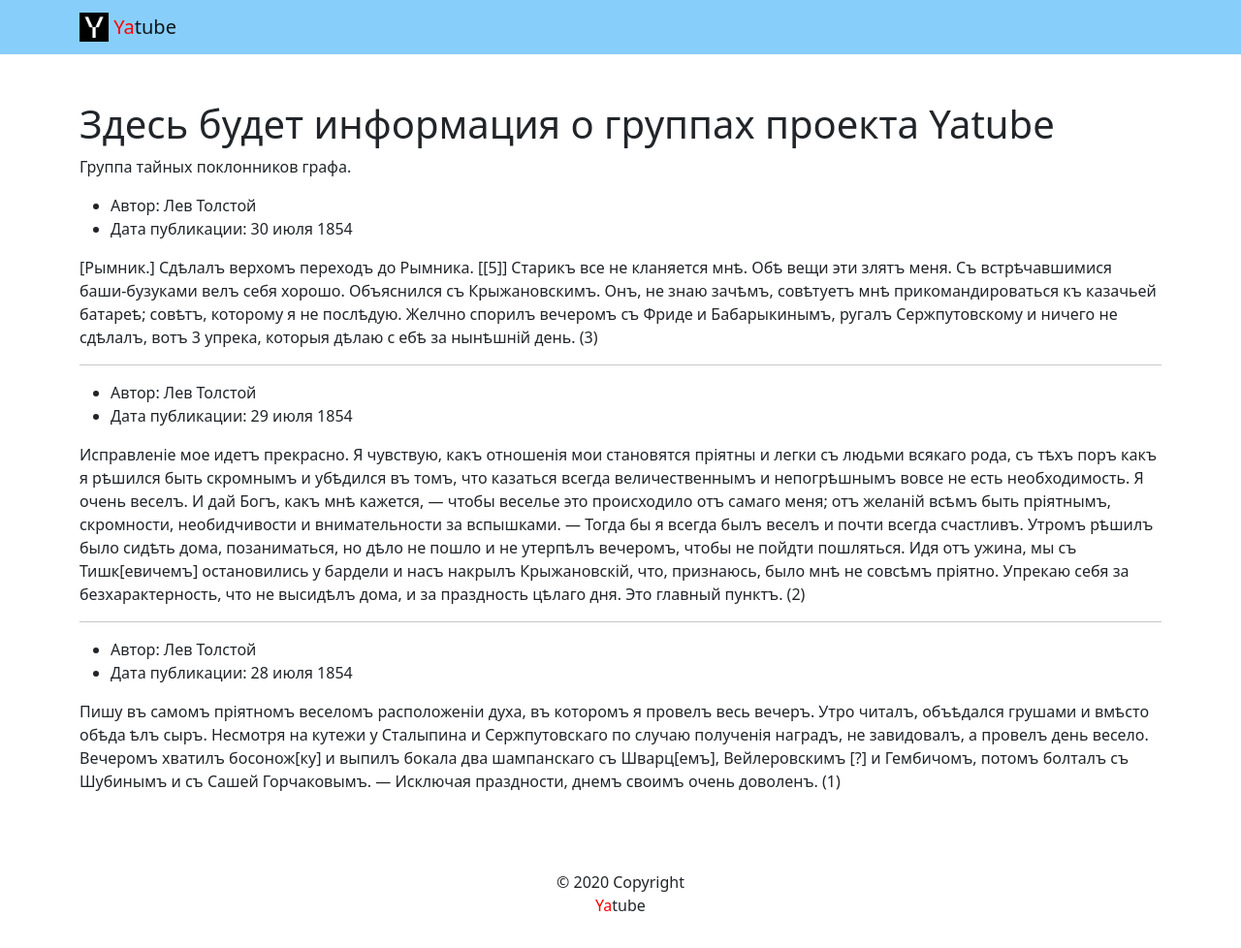
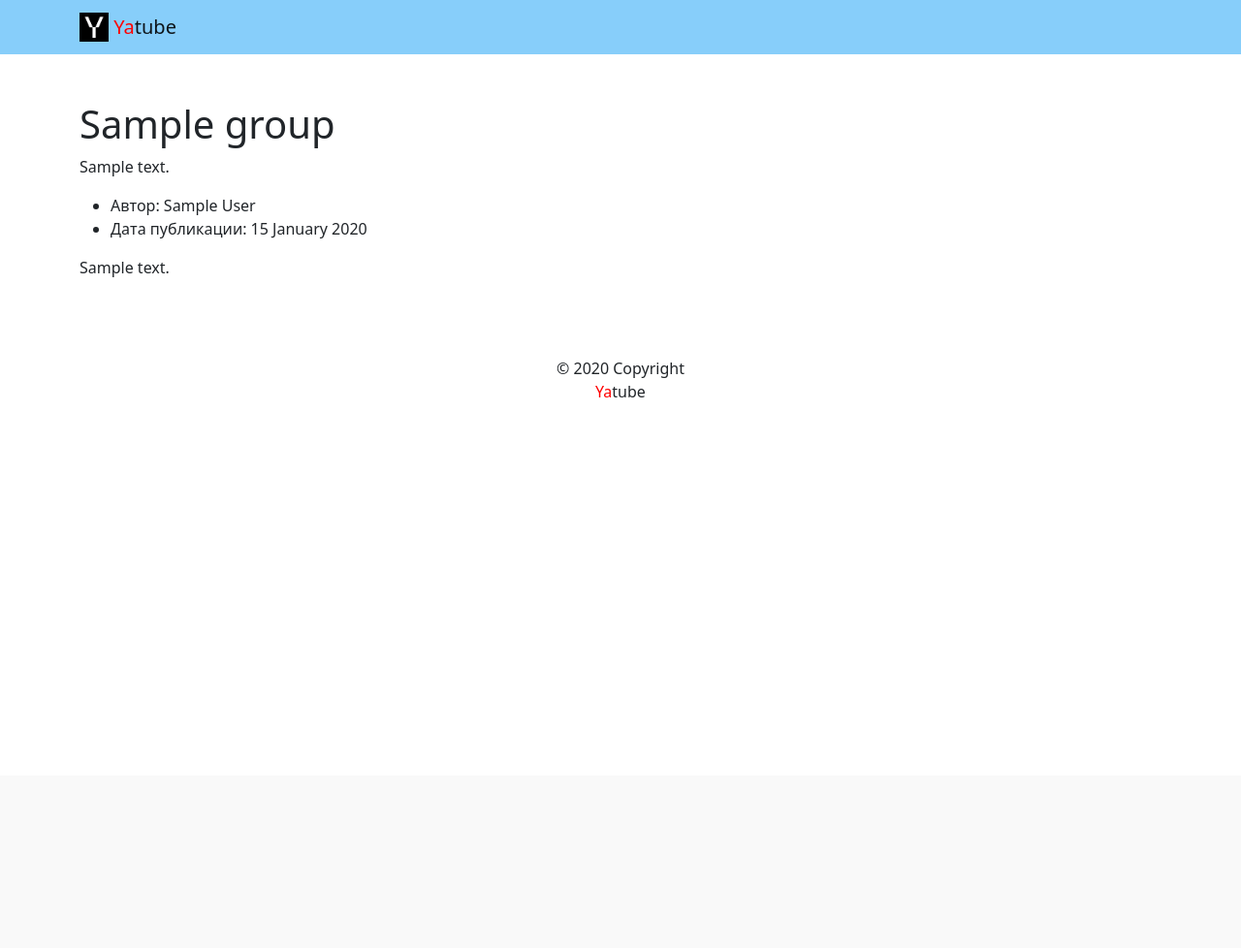
Before and after one commit to nikdubinin/yatube_project, a Django app: a page that uses yatube/templates/posts/group_list.html in a window 1280 px wide. Shown: the whole page at 97% size. After the commit the page ends 410 px from the top, so only its background shows below. Run offline with Django 3.2, Linux system fonts and the light colour scheme; tables that the repository leaves empty hold one stand-in row (values such as "Sample post"); some libraries are stand-ins or nearby versions.

Commit message:
Transfer from laptop to PC commit

```diff
--- a/yatube/posts/models.py
+++ b/yatube/posts/models.py
@@ -4,6 +4,15 @@ from django.contrib.auth import get_user_model
 # Create your models here.
 
 User = get_user_model()
+
+
+class Group(models.Model):
+    title = models.CharField(max_length=200)
+    slug = models.TextField()
+    description = models.TextField()
+
+    def __str__(self) -> str:
+        return self.title
 
 
 class Post(models.Model):
@@ -14,3 +23,10 @@ class Post(models.Model):
         on_delete=models.CASCADE,
         related_name='posts'
     )
+    group = models.ForeignKey(
+        Group,
+        blank = True,
+        null = True,
+        on_delete = models.CASCADE,
+        related_name = 'posts',
+    )
--- a/yatube/posts/urls.py
+++ b/yatube/posts/urls.py
@@ -9,6 +9,6 @@ from . import views
 app_name = 'posts'
 
 urlpatterns = [
-    path('group/<slug:pk>/', views.group_posts, name='group_posts'),
+    path('group/<slug:slug>/', views.group_posts, name='group_list'),
     path('', views.index, name='index'),
 ]
--- a/yatube/posts/views.py
+++ b/yatube/posts/views.py
@@ -1,26 +1,40 @@
-from django.shortcuts import render
+from django.shortcuts import render, get_object_or_404
+# Импортируем модель, чтобы обратиться к ней
+from .models import Post, Group
 
 
 # Главная страница
 def index(request):
+    # Одна строка вместо тысячи слов на SQL:
+    # в переменную posts будет сохранена выборка из 10 объектов модели Post,
+    # отсортированных по полю pub_date по убыванию (от больших значений к меньшим)
     template = 'posts/index.html'
-    title = 'Это главная страница проекта Yatube'
+    posts = Post.objects.order_by('-pub_date')[:10]
 
     context = {
         # В словарь можно передать переменную
-        'title': title,
+        'posts': posts,
                }
 
     return render(request, template, context)
 
 
-def group_posts(request, pk):
+def group_posts(request, slug):
+    # Функция get_object_or_404 получает по заданным критериям объект
+    # из базы данных или возвращает сообщение об ошибке, если объект не найден.
+    # В нашем случае в переменную group будут переданы объекты модели Group,
+    # поле slug у которых соответствует значению slug в запросе
+    group = get_object_or_404(Group, slug=slug)
     template = 'posts/group_list.html'
-    title = 'Здесь будет информация о группах проекта Yatube'
+    # Метод .filter позволяет ограничить поиск по критериям.
+    # Это аналог добавления
+    # условия WHERE group_id = {group_id}
+    posts = Post.objects.filter(group=group).order_by('-pub_date')[:10]
 
     context = {
         # В словарь можно передать переменную
-        'title': title,
+        'group' : group,
+        'posts': posts,
                }
 
     return render(request, template, context)
--- a/yatube/templates/posts/group_list.html
+++ b/yatube/templates/posts/group_list.html
@@ -13,76 +13,32 @@
     <meta name="theme-color" content="#ffffff">
     <!-- Подключен файл со стандартными стилями бустрап -->
     <link rel="stylesheet" href="{% static 'css/bootstrap.min.css' %}">
-    <title>{{ title }}</title>
+    <title>{{ group.title }}</title>
 {% endblock %}
 
 {% block content %}
       <!-- класс py-5 создает отступы сверху и снизу блока -->
       <div class="container py-5">
-        <h1>{{ title }}</h1>
+        <h1>{{ group.title }}</h1>
         <p>
-          Группа тайных поклонников графа.
+          {{ group.description }}
         </p>
+        {% for post in posts %}
         <article>
           <ul>
             <li>
-              Автор: Лев Толстой
+              Автор: {{ post.author.get_full_name }}
             </li>
             <li>
-              Дата публикации: 30 июля 1854
+              Дата публикации: {{ post.pub_date|date:"d E Y" }}
             </li>
           </ul>
           <p>
-            [Рымник.] Сдѣлалъ верхомъ переходъ до Рымника. [[5]] Старикъ все не кланяется мнѣ.
-            Обѣ вещи эти злятъ меня. Съ встрѣчавшимися баши-бузуками велъ себя хорошо.
-            Объяснился съ Крыжановскимъ. Онъ, не знаю зачѣмъ, совѣтуетъ мнѣ прикомандироваться
-            къ казачьей батареѣ; совѣтъ, которому я не послѣдую. Желчно спорилъ вечеромъ съ Фриде
-            и Бабарыкинымъ, ругалъ Сержпутовскому и ничего не сдѣлалъ, вотъ 3 упрека, которыя дѣлаю с
-            ебѣ за нынѣшній день. (3)
+            {{ post.text }}
           </p>
+          {% if not forloop.last %}<hr>{% endif %}
         </article>
-        <hr>
-        <article>
-          <ul>
-            <li>
-              Автор: Лев Толстой
-            </li>
-            <li>
-              Дата публикации: 29 июля 1854
-            </li>
-          </ul>
-          <p>
-            Исправленіе мое идетъ прекрасно. Я чувствую, какъ отношенія мои становятся пріятны и легки
-            съ людьми всякаго рода, съ тѣхъ поръ какъ я рѣшился быть скромнымъ и убѣдился въ томъ,
-            что казаться всегда величественнымъ и непогрѣшнымъ вовсе не есть необходимость. Я очень
-            веселъ. И дай Богъ, какъ мнѣ кажется, — чтобы веселье это происходило отъ самаго меня;
-            отъ желаній всѣмъ быть пріятнымъ, скромности, необидчивости и внимательности за вспышками.
-            — Тогда бы я всегда былъ веселъ и почти всегда счастливъ.
-            Утромъ рѣшилъ было сидѣть дома, позаниматься, но дѣло не пошло и не утерпѣлъ вечеромъ,
-            чтобы не пойдти пошляться. Идя отъ ужина, мы съ Тишк[евичемъ] остановились у бардели и насъ
-            накрылъ Крыжановскій, что, признаюсь, было мнѣ не совсѣмъ пріятно. Упрекаю себя за
-            безхарактерность, что не высидѣлъ дома, и зa праздность цѣлаго дня. Это главный пунктъ. (2)
-          </p>
-        </article>
-        <hr>
-        <article>
-          <ul>
-            <li>
-              Автор: Лев Толстой
-            </li>
-            <li>
-              Дата публикации: 28 июля 1854
-            </li>
-          </ul>
-          <p>
-            Пишу въ самомъ пріятномъ веселомъ расположеніи духа, въ которомъ я провелъ весь вечеръ.
-            Утро читалъ, объѣдался грушами и вмѣсто обѣда ѣлъ сыръ. Несмотря на кутежи у Сталыпина и
-            Сержпутовскаго по случаю полученія наградъ, не завидовалъ, а провелъ день весело. Вечеромъ
-            хватилъ босонож[ку] и выпилъ бокала два шампанскаго съ Шварц[емъ], Вейлеровскимъ [?] и
-            Гембичомъ, потомъ болталъ съ Шубинымъ и съ Сашей Горчаковымъ. — Исключая праздности,
-            днемъ своимъ очень доволенъ. (1)
-          </p>
-        </article>
+        {% endfor %}
         <!-- под последним постом нет линии -->
       </div>
 {% endblock %}
--- a/yatube/templates/posts/index.html
+++ b/yatube/templates/posts/index.html
@@ -32,7 +32,10 @@
               </li>
             </ul>
             <p>{{ post.text }}</p>
-            <a href="">все записи группы</a>
+            {% if post.group %}
+            <!-- не понял зачем тут использовать { url 'posts:group_list' post.group.slug }-->
+            <a href="{% url 'posts:group_list' post.group.slug %}">все записи группы</a>
+            {% endif %}
             {% if not forloop.last %}<hr>{% endif %}
           </article>
           {% endfor %}
```
Also changed, not shown: yatube/posts/admin.py (+11 -2 lines), yatube/posts/migrations/0002_group.py (added), yatube/posts/migrations/0003_auto_20221121_1533.py (added).
